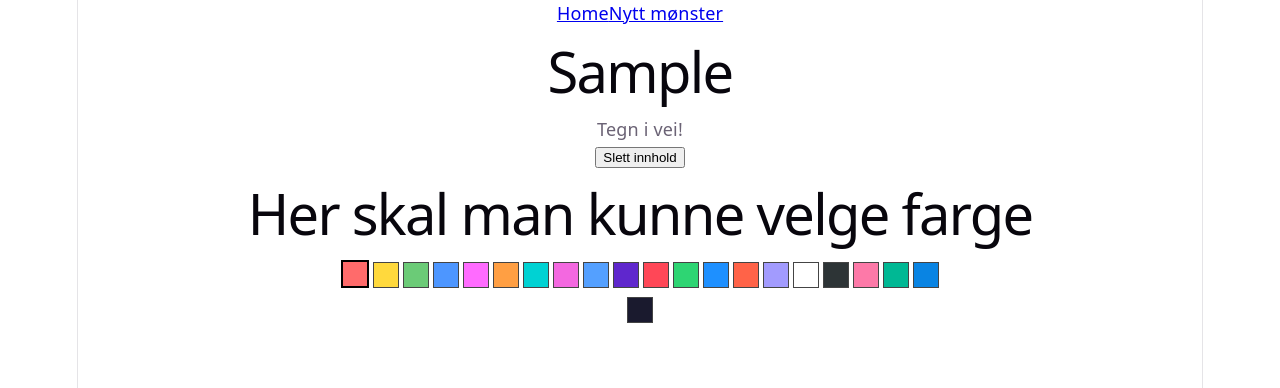
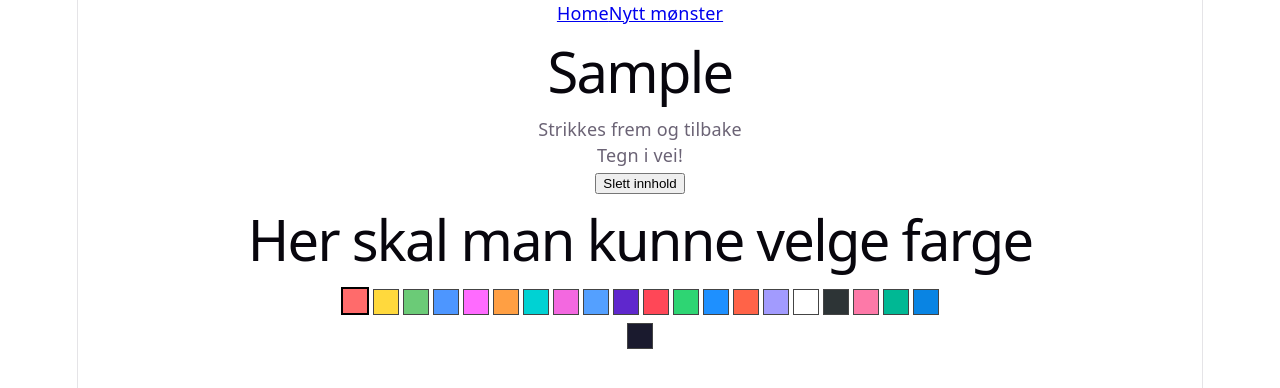
Before and after one commit to KajaJohanne/knit-pattern-app, a React (Vite) app in the folder frontend/: page /new in a window 1280 px wide. Both pictures are taken after typing "Sample" into the empty fields and a click on the button "Opprett". Shown: the top 388 px of the page. Built offline with nearby package versions, Linux system fonts and the light colour scheme.

Commit message:
feature vis strikkemodus på mønstersiden

```diff
--- a/frontend/src/pages/NewPatternPage.tsx
+++ b/frontend/src/pages/NewPatternPage.tsx
@@ -1,7 +1,6 @@
 import { useState, type FormEvent } from "react";
 import { GridCanvas } from "../components/GridCanvas/GridCanvas";
 import type { KnittingMode } from "../types/pattern";
-import { ColorPicker } from "../components/ColorPicker/ColorPicker";
 
 export function NewPatternPage() {
   const [name, setName] = useState("");
@@ -81,9 +80,13 @@ export function NewPatternPage() {
 
   return (
     <div>
-        <h1>{patternConfig.name}</h1>
+      <h1>{patternConfig.name}</h1>
+      <p>
+        {patternConfig.knittingMode === "flat"
+          ? "Strikkes frem og tilbake"
+          : "Strikkes rundt"}
+      </p>
       <GridCanvas rows={patternConfig.rows} columns={patternConfig.columns} />
-
     </div>
   );
 }
```
